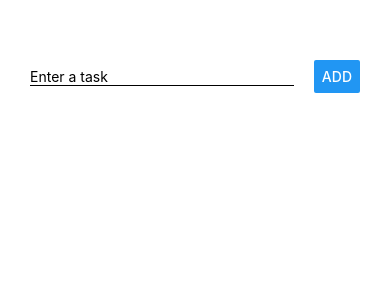
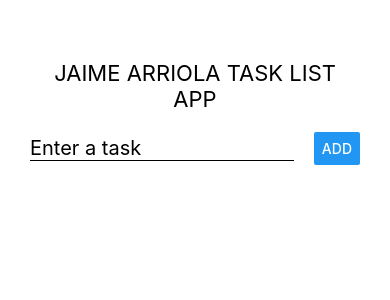
Before and after one commit to ing-arriola/taskAppReactNative, a React Native app: screen / in a window 390 px wide. Shown: the top 300 px of the page. Built offline with nearby package versions, Linux system fonts and the light colour scheme.

Commit message:
Added TaskInput Component

```diff
--- a/App.js
+++ b/App.js
@@ -1,42 +1,22 @@
-import { StatusBar } from "expo-status-bar";
 import React, { useState } from "react";
-import {
-  StyleSheet,
-  Text,
-  View,
-  Button,
-  TextInput,
-  ScrollView,
-  FlatList,
-} from "react-native";
+import { StyleSheet, Text, View, Button, FlatList } from "react-native";
+import TaskInput from "./components/TaskInput";
 
 export default function App() {
-  const [task, setTask] = useState("");
   const [items, setItems] = useState([]);
 
-  const textInputHandler = (text) => {
-    setTask(text);
-  };
-
-  const addTask = () => {
+  const addTask = (enteredTask) => {
     let index = items.length + 1;
     setItems((currentItems) => [
       ...currentItems,
-      { key: index.toString(), value: task },
+      { key: index.toString(), value: enteredTask },
     ]);
   };
 
   return (
     <View style={styles.container}>
-      <View style={styles.row}>
-        <TextInput
-          style={styles.textInput}
-          placeholder="Enter a task"
-          onChangeText={textInputHandler}
-          value={task}
-        />
-        <Button onPress={addTask} title="Add" />
-      </View>
+      <Text style={styles.title}>JAIME ARRIOLA TASK LIST APP</Text>
+      <TaskInput addTask={addTask} />
       <FlatList
         data={items}
         renderItem={(itemData) => (
@@ -54,17 +34,17 @@ const styles = StyleSheet.create({
     paddingTop: 60,
     paddingHorizontal: 30,
   },
-  row: {
-    flexDirection: "row",
-    backgroundColor: "#fff",
-    alignItems: "center",
-    justifyContent: "space-between",
+  title: {
+    fontSize: 22,
+    textAlign: "center",
     marginBottom: 20,
   },
+
   textInput: {
     borderBottomColor: "black",
     width: "80%",
     borderBottomWidth: 1,
+    fontSize: 20,
   },
   listItem: {
     backgroundColor: "#000",
@@ -74,5 +54,6 @@ const styles = StyleSheet.create({
   },
   item: {
     color: "#fff",
+    fontSize: 20,
   },
 });
--- /dev/null
+++ b/components/TaskInput.js
@@ -0,0 +1,38 @@
+import React, { useState } from "react";
+import { StyleSheet, TextInput, View, Button } from "react-native";
+
+const TaskInput = ({ addTask }) => {
+  const [task, setTask] = useState("");
+  const textInputHandler = (text) => {
+    setTask(text);
+  };
+  return (
+    <View style={styles.row}>
+      <TextInput
+        style={styles.textInput}
+        placeholder="Enter a task"
+        onChangeText={textInputHandler}
+        value={task}
+      />
+      <Button onPress={() => addTask(task)} title="Add" />
+    </View>
+  );
+};
+
+const styles = StyleSheet.create({
+  textInput: {
+    borderBottomColor: "black",
+    width: "80%",
+    borderBottomWidth: 1,
+    fontSize: 20,
+  },
+  row: {
+    flexDirection: "row",
+    backgroundColor: "#fff",
+    alignItems: "center",
+    justifyContent: "space-between",
+    marginBottom: 20,
+  },
+});
+
+export default TaskInput;
```
